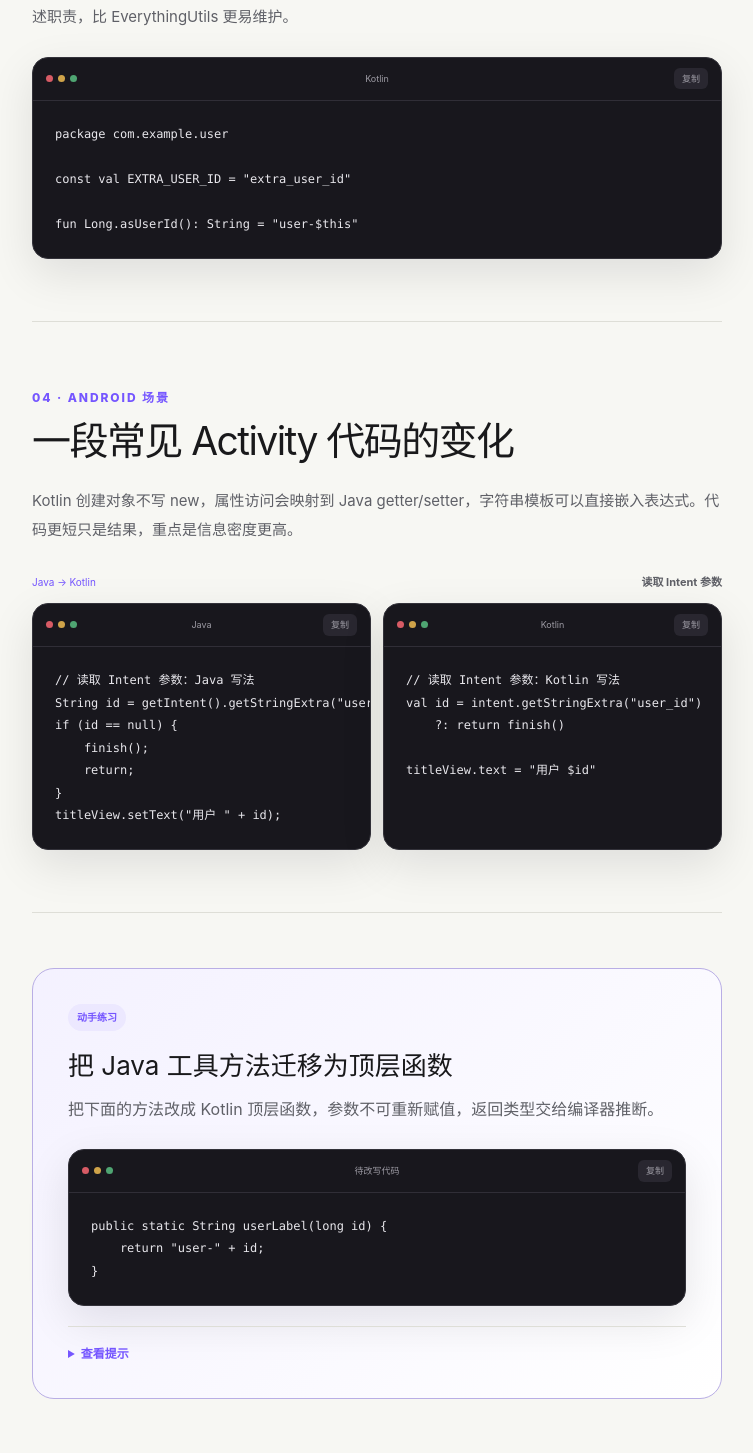
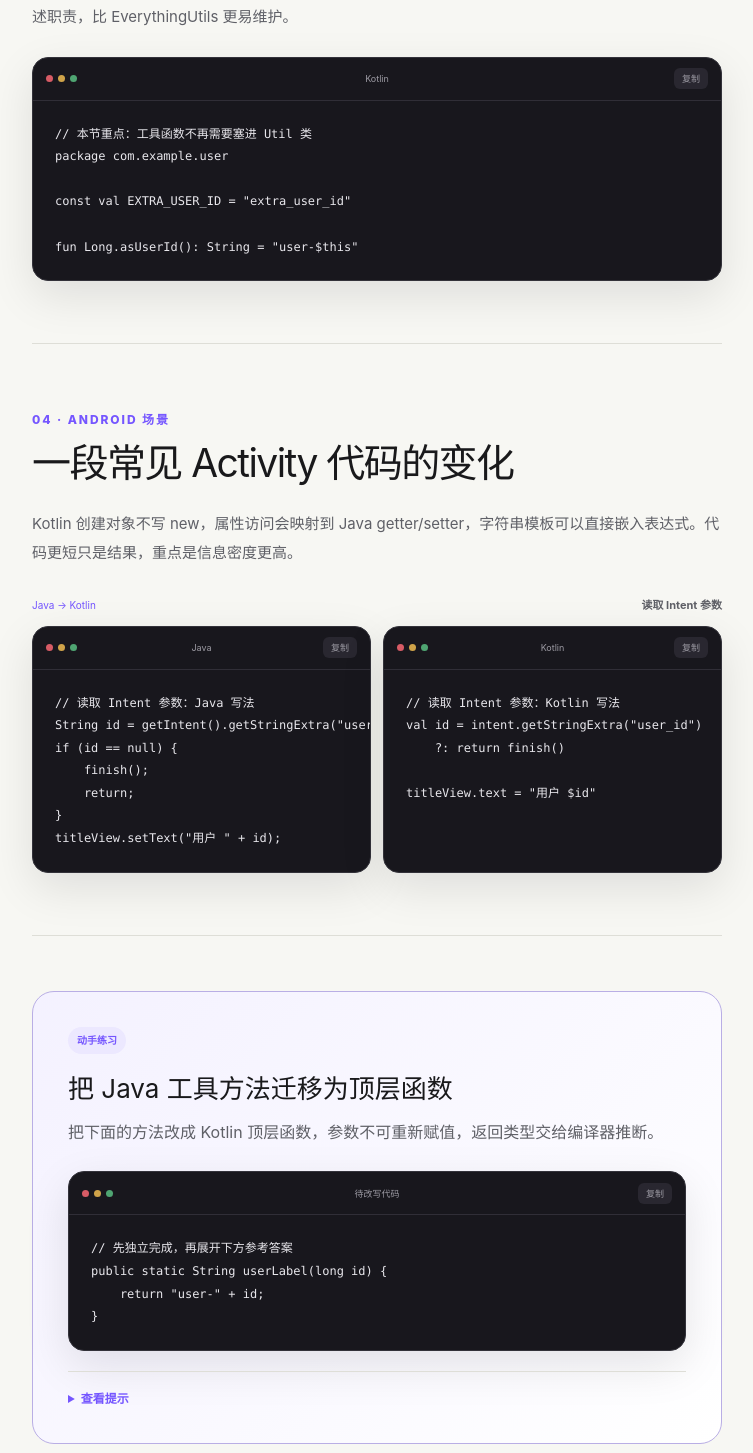
Before and after one commit to upwon/kotlin-android-learning, a Next.js app: page /course/meet-kotlin in a window 1280 px wide. Shown: the part 2180-3633 px from the top of the page, without its empty margins (283-1036 px from the left). Built offline with nearby package versions, Linux system fonts and the light colour scheme.

Commit message:
Add folded answers and Chinese code comments

```diff
--- a/app/course/[slug]/page.tsx
+++ b/app/course/[slug]/page.tsx
@@ -62,7 +62,7 @@ export default async function ChapterPage({ params }: Props) {
                 {section.paragraphs.map((paragraph) => <p key={paragraph}>{paragraph}</p>)}
                 {section.bullets && <ul className="concept-list">{section.bullets.map((bullet) => <li key={bullet}><span>→</span>{bullet}</li>)}</ul>}
                 {section.code && <CodeComparison {...section.code} />}
-                {section.kotlinCode && <CodeBlock code={section.kotlinCode} />}
+                {section.kotlinCode && <CodeBlock code={section.kotlinCode} comment={`本节重点：${section.title}`} />}
                 {section.note && <aside className="lesson-note"><strong>注意</strong><p>{section.note}</p></aside>}
               </section>
             ))}
@@ -81,8 +81,15 @@ export default async function ChapterPage({ params }: Props) {
             <div className="exercise-label">动手练习</div>
             <h2>{item.exercise.title}</h2>
             <p>{item.exercise.prompt}</p>
-            {item.exercise.starter && <CodeBlock code={item.exercise.starter} label="待改写代码" />}
-            <details><summary>查看提示</summary><p>{item.exercise.hint}</p></details>
+            {item.exercise.starter && <CodeBlock code={item.exercise.starter} label="待改写代码" comment="先独立完成，再展开下方参考答案" />}
+            <details className="exercise-hint"><summary>查看提示</summary><p>{item.exercise.hint}</p></details>
+            {item.exercise.solution && (
+              <details className="exercise-answer">
+                <summary>查看参考答案</summary>
+                {item.exercise.solutionExplanation && <p>{item.exercise.solutionExplanation}</p>}
+                <CodeBlock code={item.exercise.solution} label="参考答案" comment={`第 ${item.number} 章练习参考实现`} />
+              </details>
+            )}
           </section>
         )}
 
```
